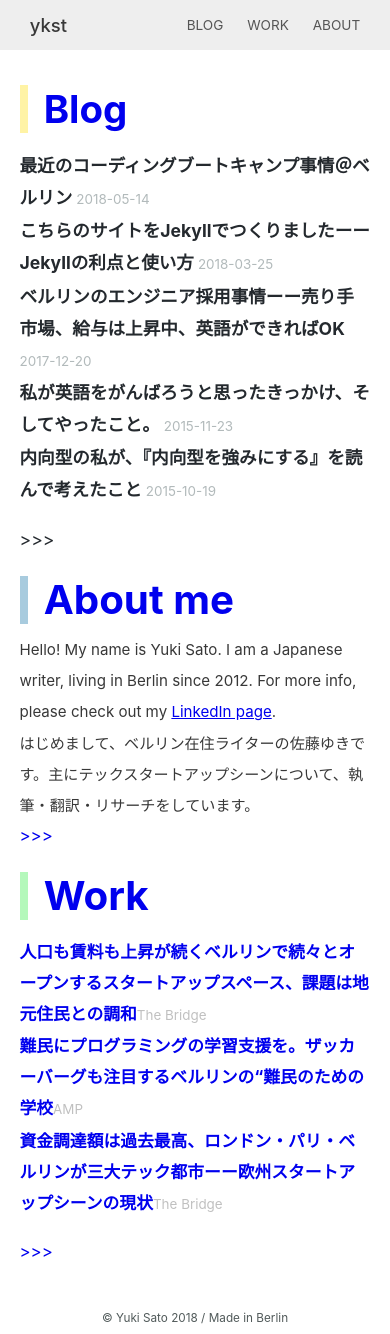
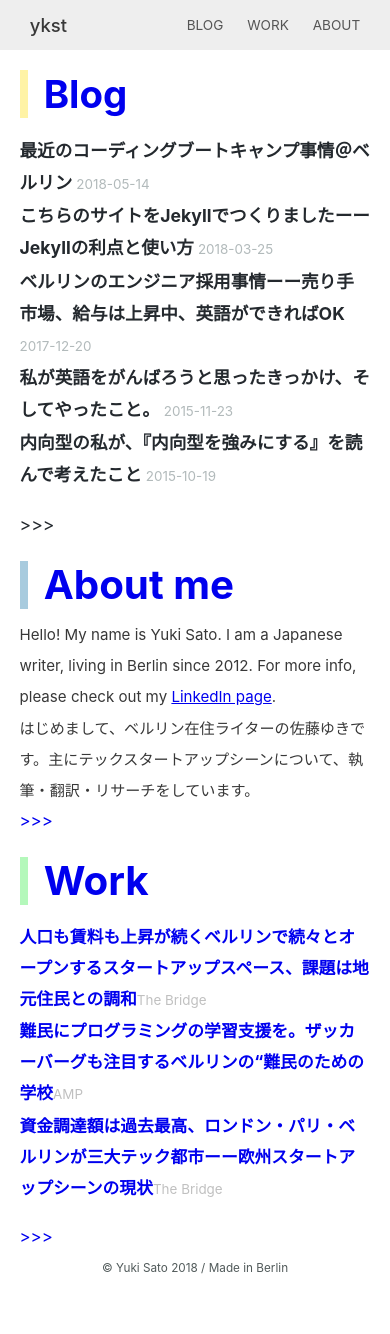
Before and after one commit to youxiberlin/blog, a Jekyll site: the page built from index.md, in a window 390 px wide. Built offline with Jekyll 4.4.1, drawn with Linux system fonts in a browser that asks for light colours; nearby versions of some CDN libraries; after the commit the page ends 1284 px from its top, so only the background shows below that.

Commit message:
modified mobile section-container

```diff
--- a/_sass/_layout-base.scss
+++ b/_sass/_layout-base.scss
@@ -97,13 +97,14 @@ section {
     display: inline-block;
     padding-left: 20px;
   }
+
   .section-container {
     // position: absolute;
-    top: 30px;
+    top: 0;
     left: 0;
     right: 0;
     bottom: 0;
-    margin: 35px auto;
+    margin: 0 auto;
     width: 90%;
     text-align: left;
   }
```
